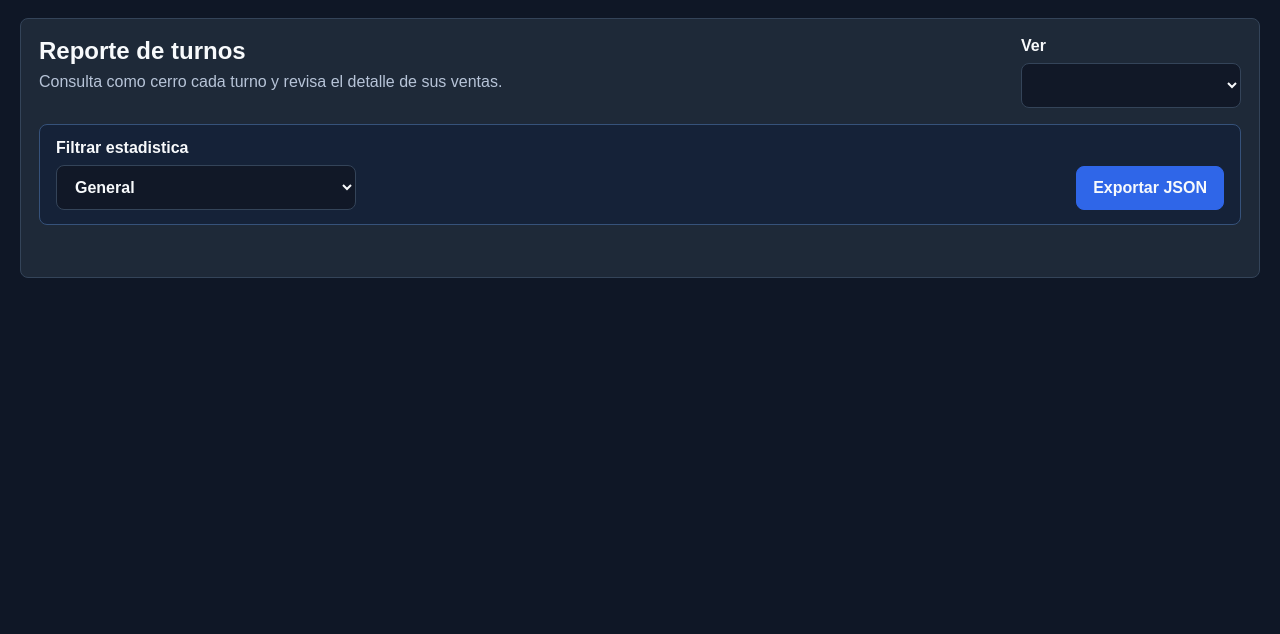
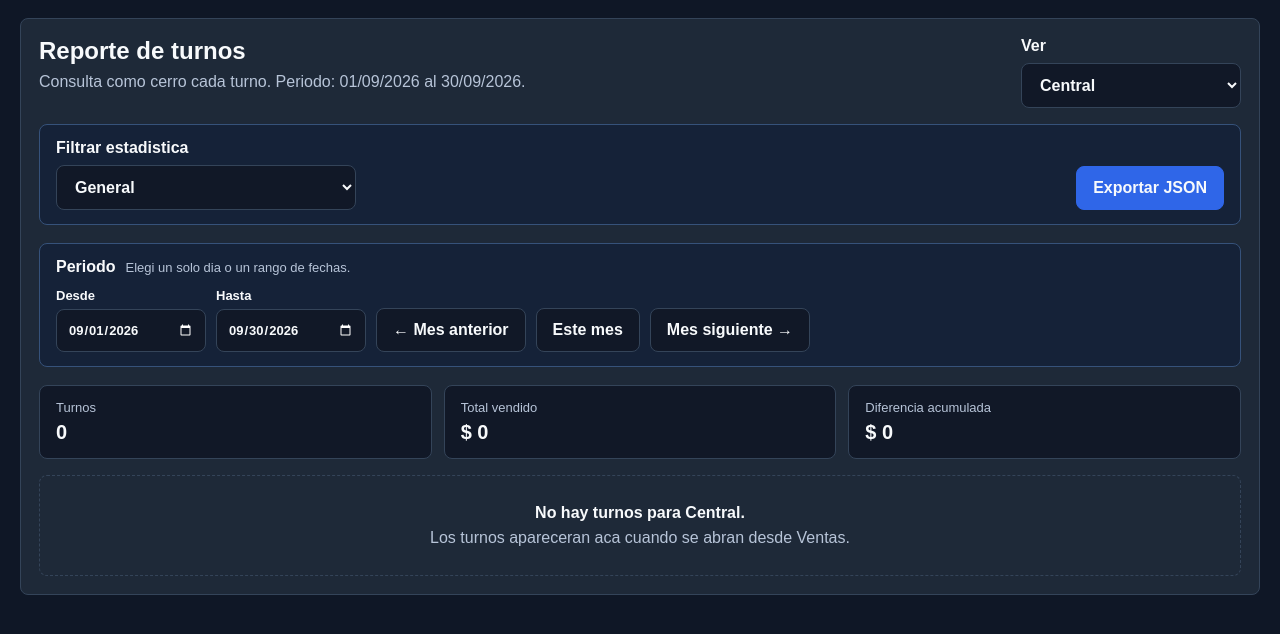
Before and after one commit to LocurJJ/Ventas-Panaderia-y-Cafeteria, a plain HTML site: page reportes.html in a window 1280 px wide. Shown: the part 142-776 px from the top of the page. Drawn offline with Linux system fonts and the light colour scheme; no server answers.

Commit message:
Mostrar periodo mensual en reportes

```diff
--- a/reportes.html
+++ b/reportes.html
@@ -6,7 +6,7 @@
   <title>Reportes - Panaderia Josue V2</title>
   <link rel="stylesheet" href="css/base.css">
   <link rel="stylesheet" href="css/products.css">
-  <link rel="stylesheet" href="css/reports.css?v=20260819-statistics">
+  <link rel="stylesheet" href="css/reports.css?v=20260911-date-range">
 </head>
 <body>
   <main class="page-shell">
@@ -49,6 +49,26 @@
         </button>
       </div>
 
+      <div class="date-filter-toolbar" id="dateFilterToolbar">
+        <div class="date-filter-copy">
+          <strong>Periodo</strong>
+          <span>Elegi un solo dia o un rango de fechas.</span>
+        </div>
+        <div class="date-filter-controls">
+          <label>
+            Desde
+            <input id="reportDateFrom" type="date">
+          </label>
+          <label>
+            Hasta
+            <input id="reportDateTo" type="date">
+          </label>
+          <button class="secondary-button month-button" id="previousMonthButton" type="button">← Mes anterior</button>
+          <button class="secondary-button month-button" id="currentMonthButton" type="button">Este mes</button>
+          <button class="secondary-button month-button" id="nextMonthButton" type="button">Mes siguiente →</button>
+        </div>
+      </div>
+
       <div class="report-summary" id="reportSummary"></div>
       <div class="shift-report-list" id="shiftReportList"></div>
     </section>
@@ -58,6 +78,6 @@
   <script src="https://www.gstatic.com/firebasejs/10.12.5/firebase-database-compat.js"></script>
   <script src="js/firebase-config.js"></script>
   <script src="js/db.js?v=20260724-storage-fix"></script>
-  <script src="js/admin-reports.js?v=20260819-statistics"></script>
+  <script src="js/admin-reports.js?v=20260911-date-range"></script>
 </body>
 </html>
```
